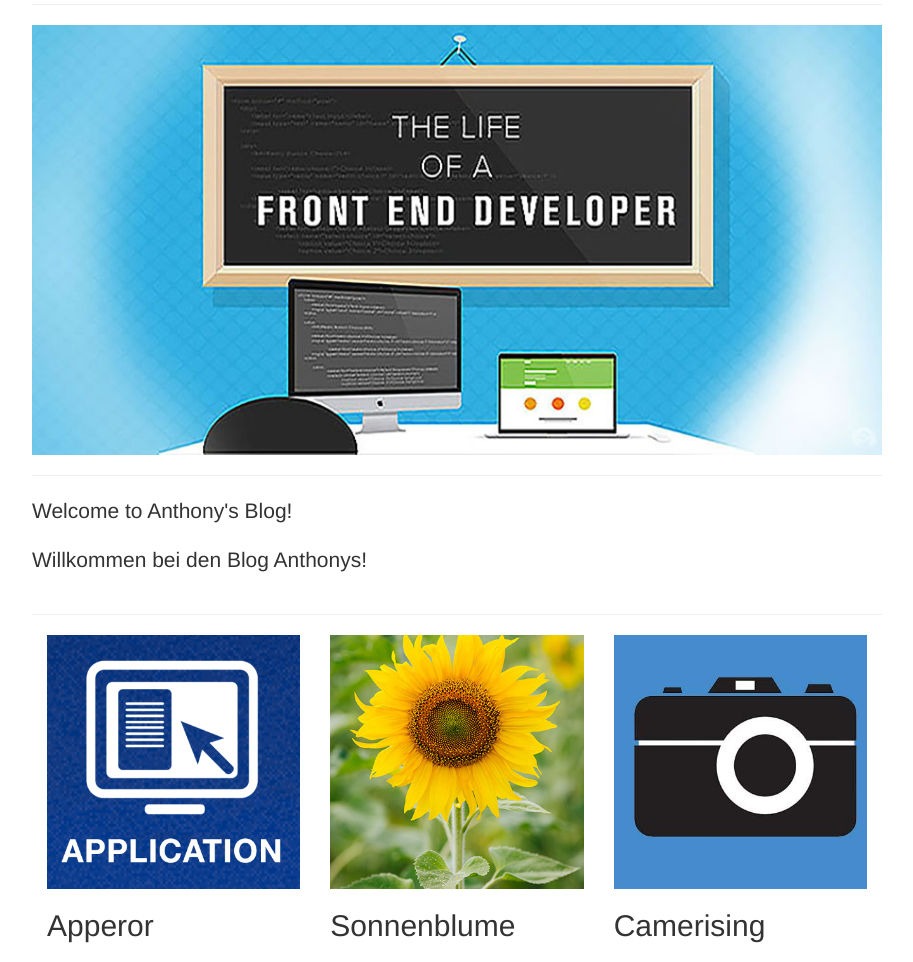
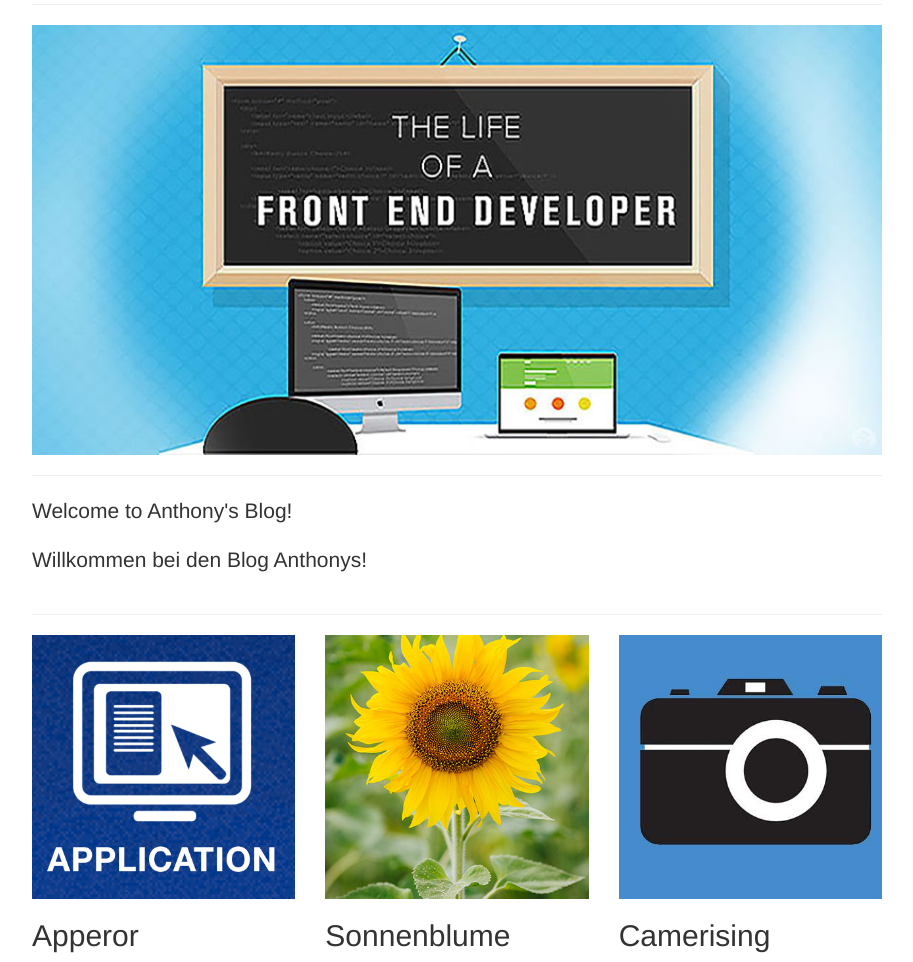
Before and after one commit to scanthony/Nanodegree-FEND-Project-Build-a-Portfolio-Anthony, a plain HTML site: page index.html in a window 1280 px wide. Shown: the part 132-1094 px from the top of the page, without its empty margins (183-1096 px from the left). Drawn offline with Linux system fonts and the light colour scheme.

Commit message:
fix 2017-02-19 13:23

```diff
--- a/index.html
+++ b/index.html
@@ -44,10 +44,8 @@
             </div>
 
             <div class="col-md-12">
-                <main>
                 <p class="lead">Welcome to Anthony's Blog!</p>
                 <p class="lead">Willkommen bei den Blog Anthonys!</p>
-                </main>
             </div>
 
             <div class="col-md-12">
@@ -59,22 +57,35 @@
 
         </div>
 
+        <div class="row">
+
             <div class="col-md-4 col-sm-6 col-xs-12 portfolio-proj">
+                <article>
                     <img src="assets/images/portf_1.jpg" class="item-port img-responsive" alt="Icon of Apperor, the first demo">
                     <h2>Apperor</h2>
+                </article>
             </div>
 
             <div class="col-md-4 col-sm-6 col-xs-12 portfolio-proj">
+                <article>
                     <img src="assets/images/portf_2.jpg" class="item-port img-responsive" alt="Icon of Sonnenblume, the second demo">
                     <h2>Sonnenblume</h2>
+                </article>
+
             </div>
 
             <div class="col-md-4 col-sm-6 col-xs-12 col-md-offset-0 col-sm-offset-3 col-xs-offset-0 portfolio-proj">
+                <article>
                     <img src="assets/images/portf_3.jpg" class="item-port img-responsive" alt="Icon of Camerising, the third demo">
                     <h2>Camerising</h2>
+                </article>
+
             </div>
 
         </div>
+
+    </div>
+
     <!-- jQuery (necessary for Bootstrap's JavaScript plugins) -->
     <script src="assets/js/jquery.min.js"></script>
     <!-- Include all compiled plugins (below), or include individual files as needed -->
```
Lines whose indentation alone changed are shown as unchanged.
